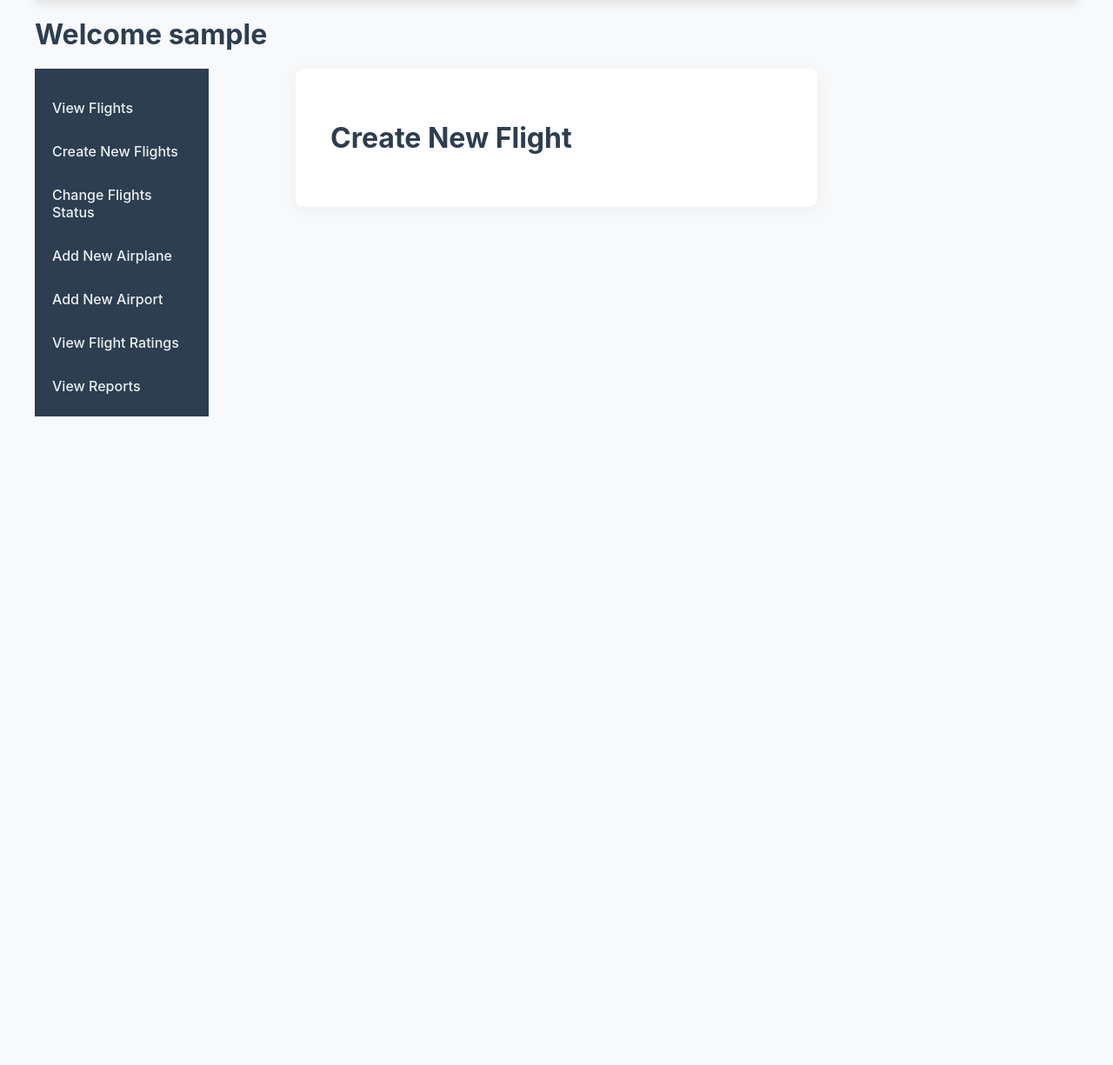
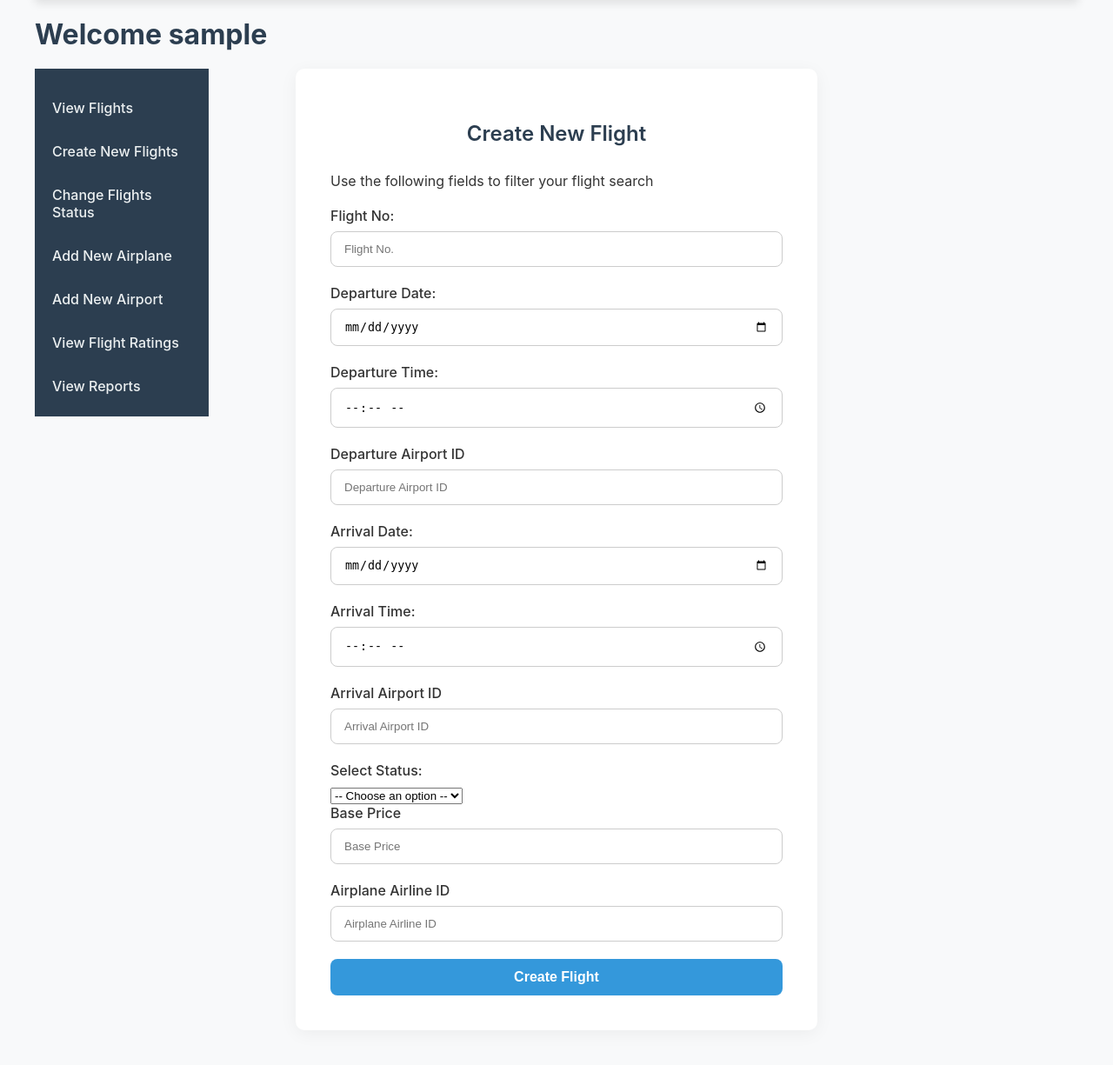
Before and after one commit to mop9047/flight_search, a Flask app: page /home_airlineStaff_create in a window 1280 px wide. Shown: the part 99-1324 px from the top of the page at 87% size. Before the commit the page ends 578 px from the top, so only its background shows below. Run offline with Flask 3, Linux system fonts and the light colour scheme; the visitor is signed in with stand-in values (Sample User, id 1); parts of the project's set-up code (start-up, migrations or seed data) failed here and were passed over.

Commit message:
implemented create flight and added airline session var

```diff
--- a/app/blueprints/main/main.py
+++ b/app/blueprints/main/main.py
@@ -17,11 +17,13 @@ def home():
 
 @main.route('/logout')
 def logout():
-   if 'data' in session:
+    if 'data' in session:
         session.pop('data')
+    if 'airline' in session:
+        session.pop('airline')
 
     session.pop('username')
-
+    session.pop('usertype')
     return redirect('/')
 
 @main.route('/search_flights', methods=['GET', 'POST'])
--- a/app/blueprints/main/mainStaff.py
+++ b/app/blueprints/main/mainStaff.py
@@ -7,7 +7,7 @@ def home_staff():
     username = session['username']
 
     cursor = current_app.config['db'].cursor();
-    query = 'SELECT f_name FROM Airline_Staff WHERE username = %s'
+    query = 'SELECT f_name, Airline_name FROM Airline_Staff WHERE username = %s'
     cursor.execute(query, (username))
     data1 = cursor.fetchall()
 
@@ -33,6 +33,10 @@ def home_staff_view():
     else:
         return render_template('staff/home_airlineStaff_view.html',error='No Session')
 
+@main.route('/home_airlineStaff_create', methods = ['GET','POST'])
+def home_staff_create():
+    return render_template('staff/home_airlineStaff_create.html',username=session['username'],usertype=session['usertype'],airline=session['airline'])
+
 @main.route('/home_airlineStaff_airport', methods = ['GET','POST'])
 def home_staff_airport():
     return render_template('staff/home_airlineStaff_airport.html',username=session['username'])
@@ -45,15 +49,10 @@ def home_staff_airplane():
 def home_staff_change():
     return render_template('staff/home_airlineStaff_change.html',username=session['username'])
 
-@main.route('/home_airlineStaff_create', methods = ['GET','POST'])
-def home_staff_create():
-    return render_template('staff/home_airlineStaff_create.html',username=session['username'])
-
 @main.route('/home_airlineStaff_rating', methods = ['GET','POST'])
 def home_staff_rating():
     return render_template('staff/home_airlineStaff_rating.html',username=session['username'])
 
 @main.route('/home_airlineStaff_report', methods = ['GET','POST'])
 def home_staff_report():
-
     return render_template('staff/home_airlineStaff_report.html',username=session['username'])
--- a/app/templates/staff/home_airlineStaff_create.html
+++ b/app/templates/staff/home_airlineStaff_create.html
@@ -1,6 +1,86 @@
 {% extends "staff/home_airlineStaff.html" %} {% block title %}Create New
 Flights{% endblock %} {% block content %}
 
-<h1>Create New Flight</h1>
+<form action="/createFlightsStaff" method="POST">
+  <h2>Create New Flight</h2>
+  <p>Use the following fields to filter your flight search</p>
+  <br />
 
+  <label for="Flight No.">Flight No:</label>
+  <input type="text" name="flight_no" placeholder="Flight No." required />
+
+  <label for="dep_date">Departure Date:</label>
+  <input type="date" name="dep_date" required />
+
+  <label for="dep_time">Departure Time:</label>
+  <input type="time" name="dep_time" required />
+
+  <label for="dep_airport">Departure Airport ID</label>
+  <input
+    type="text"
+    name="dep_airport"
+    placeholder="Departure Airport ID"
+    required
+  />
+
+  <label for="arr_date">Arrival Date:</label>
+  <input type="date" name="arr_date" required />
+
+  <label for="arr_time">Arrival Time:</label>
+  <input type="time" name="arr_time" required />
+
+  <label for="arr_airport">Arrival Airport ID</label>
+  <input
+    type="text"
+    name="arr_airport"
+    placeholder="Arrival Airport ID"
+    required
+  />
+
+  <label for="status">Select Status:</label>
+  <select name="status" id="status" required>
+    <option value="">-- Choose an option --</option>
+    <option value="delayed">Delayed</option>
+    <option value="on-time">On Time</option>
+  </select>
+
+  <label for="base_price">Base Price</label>
+  <input type="text" name="base_price" placeholder="Base Price" required />
+
+  <!-- removed because of session already possible -->
+  <!-- <label for="AA_name">Airplane Airline Name</label>
+  <input type="text" name="AA_name" placeholder="Airplane Airline Name" /> -->
+
+  <label for="AA_id">Airplane Airline ID</label>
+  <input type="text" name="AA_id" placeholder="Airplane Airline ID" required />
+
+  <button type="submit">Create Flight</button>
+  {% if error %}
+  <p class="error"><strong>Error:</strong> {{error}}</p>
+  {% endif %}
+</form>
+{% endblock %} {% block scripts %}
+<script>
+  document.addEventListener("DOMContentLoaded", function () {
+    const start = document.getElementById("start_date");
+    const end = document.getElementById("end_date");
+
+    start.addEventListener("change", () => {
+      const startDate = new Date(start.value);
+      if (isNaN(startDate)) return;
+
+      // Add one day
+      const nextDay = new Date(startDate);
+      nextDay.setDate(startDate.getDate() + 1);
+
+      // Format to YYYY-MM-DD
+      const year = nextDay.getFullYear();
+      const month = String(nextDay.getMonth() + 1).padStart(2, "0");
+      const day = String(nextDay.getDate()).padStart(2, "0");
+
+      end.min = `${year}-${month}-${day}`;
+      end.value = ""; // optional: reset selected value if it becomes invalid
+    });
+  });
+</script>
 {% endblock %}
```
Also changed, not shown: app/blueprints/auth/authStaff.py (+29 -16 lines), app/blueprints/search/searchStaff.py (+28 -5 lines).
